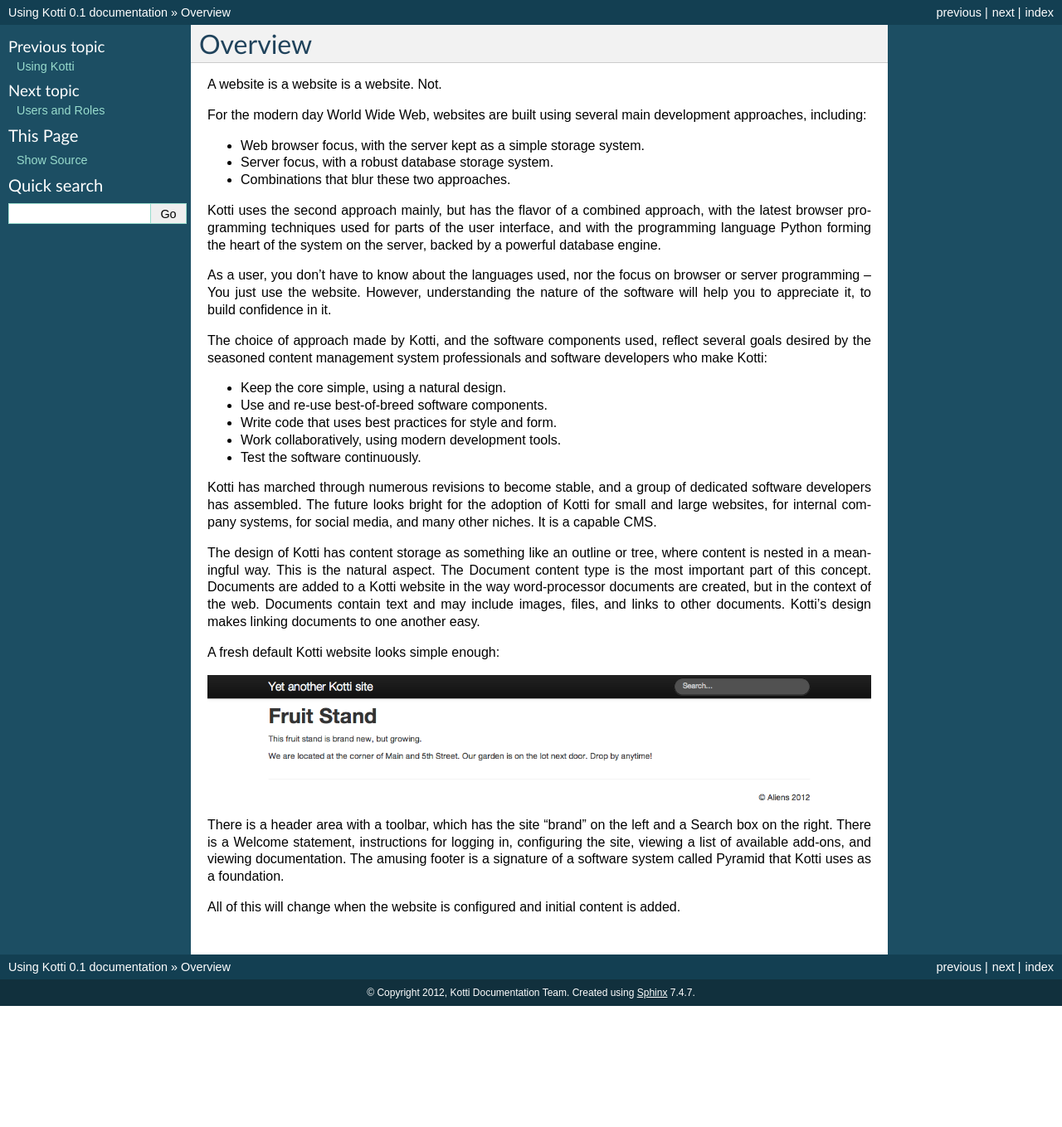
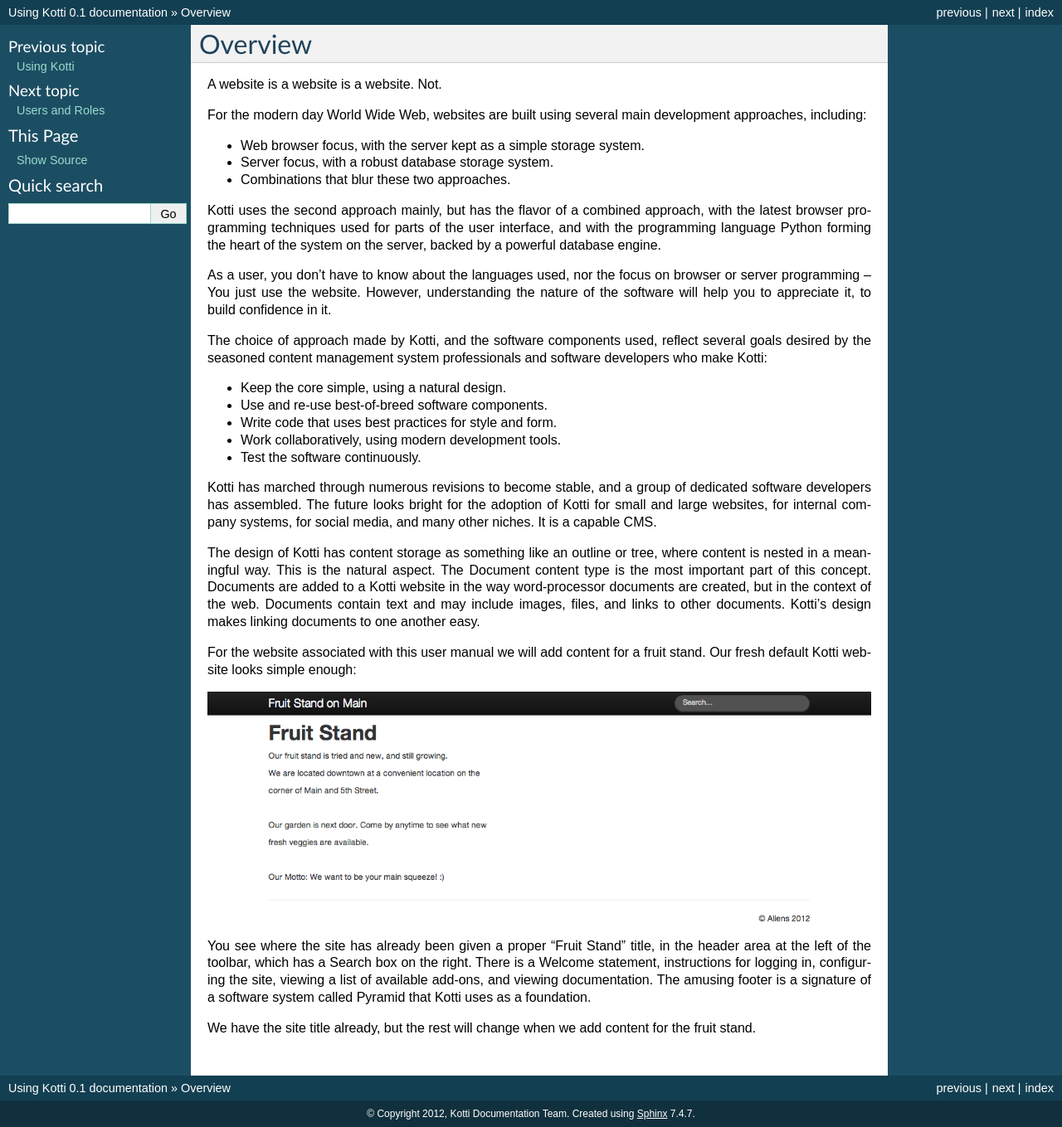
Before and after one commit to Kotti/kotti_user_manual, a Sphinx documentation site: the page built from docs/introduction/overview.rst, in a window 1280 px wide. Shown: the whole page at 83% size. Built offline with Sphinx 7.4.7, drawn with Linux system fonts in a browser that asks for light colours; before the commit the page ends 1213 px from its top, so only the background shows below that.

Commit message:
Added info and better formatting to new content. Now have site title set in app.ini.

```diff
--- a/docs/introduction/overview.rst
+++ b/docs/introduction/overview.rst
@@ -44,15 +44,17 @@
 files, and links to other documents.  Kotti's design makes linking documents to
 one another easy.
 
-A fresh default Kotti website looks simple enough:
+For the website associated with this user manual we will add content for a
+fruit stand. Our fresh default Kotti website looks simple enough:
 
 .. Image:: ../images/not_logged_in.png
 
-There is a header area with a toolbar, which has the site "brand" on the left
-and a Search box on the right.  There is a Welcome statement, instructions for
-logging in, configuring the site, viewing a list of available add-ons, and
-viewing documentation. The amusing footer is a signature of a software system
-called Pyramid that Kotti uses as a foundation.
+You see where the site has already been given a proper "Fruit Stand" title, in
+the header area at the left of the toolbar, which has a Search box on the
+right.  There is a Welcome statement, instructions for logging in, configuring
+the site, viewing a list of available add-ons, and viewing documentation. The
+amusing footer is a signature of a software system called Pyramid that Kotti
+uses as a foundation.
 
-All of this will change when the website is configured and initial content is
-added.
+We have the site title already, but the rest will change when we add content
+for the fruit stand.
```
Also changed, not shown: docs/introduction/your_new_site.rst (+5 -7 lines), docs/images/add_about_actions_menu.png, docs/images/add_about_save.png, docs/images/add_about_save_flash_message.png, docs/images/anonymous.png, docs/images/default_about.png, docs/images/default_about_actions_menu.png, docs/images/default_about_delete_confirmation.png, docs/images/default_about_delete_flash_message.png, docs/images/edit_front_page_save.png, docs/images/edit_front_page_save_flash_message.png, docs/images/editor_bar.png, docs/images/fruits_view.png, docs/images/logged_in.png, 3 more files, 1 other file.
